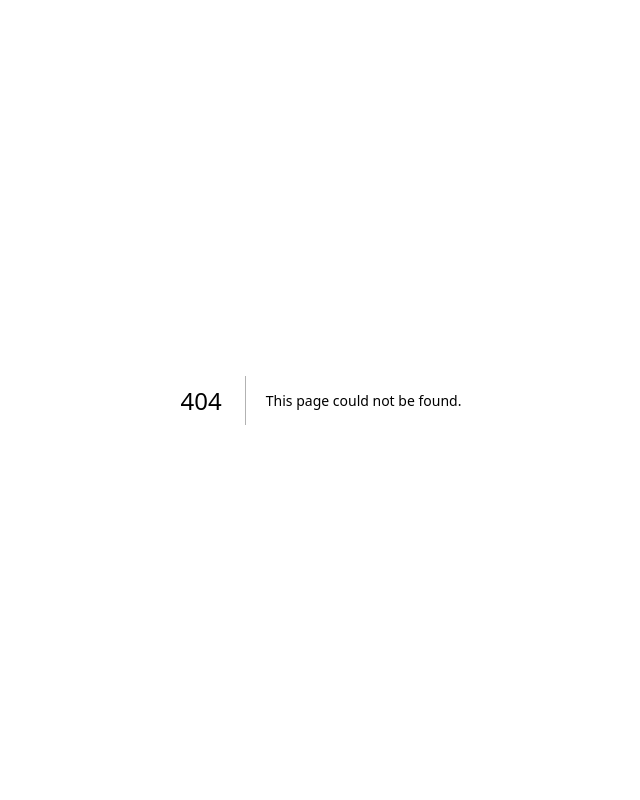
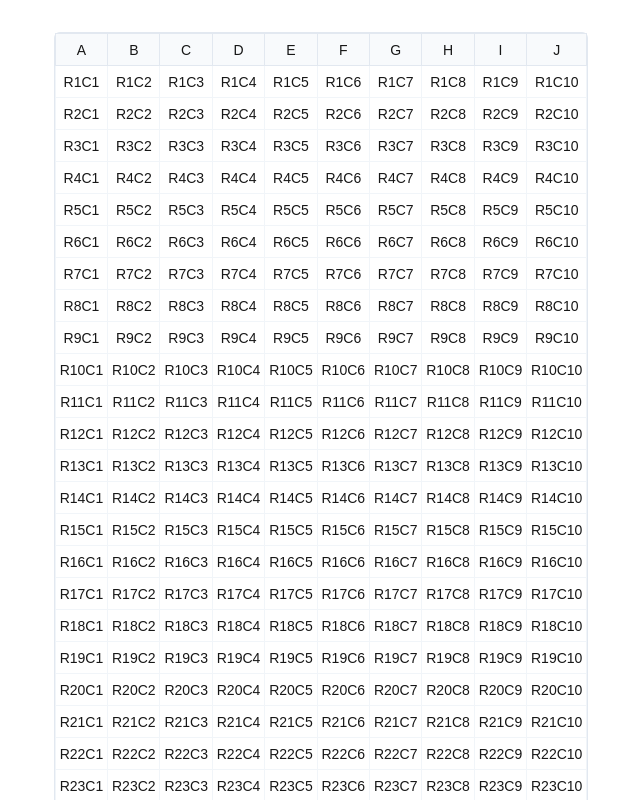
Before and after one commit to Virabyan99/excel-pro-mini-v3, a Next.js app: page /wb/1/1 in a window 1280 px wide. Before the commit this address had no page. Shown: the top 800 px of the page, without its empty margins (319-959 px from the left). Built offline with nearby package versions, Linux system fonts and the light colour scheme.

Commit message:
M 2 Lesson 3 done

```diff
--- a/app/page.tsx
+++ b/app/page.tsx
@@ -1,14 +1,11 @@
-import { Sheet } from '@/components/Sheet';
+import React from 'react';
 
-interface PageProps {
-  params: { wbId: string; sheetId: string };
-}
+const HomePage = () => {
+  return (
+    <div>
+      Homepage
+    </div>
+  );
+};
 
-export default function SheetPage({ params }: PageProps) {
-  const { wbId, sheetId } = params;
-  return (
-    <main className="flex min-h-screen items-start justify-center p-8">
-      <Sheet sheetId={`${wbId}/${sheetId}`} />
-    </main>
-  );
-}
+export default HomePage;
--- /dev/null
+++ b/app/wb/[wbId]/[sheedId]/page.tsx
@@ -0,0 +1,14 @@
+import { Sheet } from '@/components/Sheet';
+
+interface PageProps {
+  params: { wbId: string; sheetId: string };
+}
+
+export default function SheetPage({ params }: PageProps) {
+  const { wbId, sheetId } = params;
+  return (
+    <main className="flex min-h-screen items-start justify-center p-8">
+      <Sheet sheetId={`${wbId}/${sheetId}`} />
+    </main>
+  );
+}
--- /dev/null
+++ b/components/DemoDataLoader.tsx
@@ -0,0 +1,17 @@
+"use client";
+import { useEffect } from 'react';
+import { useStoreActions } from './StoreProvider';
+
+export function DemoDataLoader() {
+  const { setRows } = useStoreActions();
+
+  useEffect(() => {
+    const demo = Array.from({ length: 100 }, (_, r) => ({
+      id: r,
+      cells: Array.from({ length: 10 }, (_, c) => `R${r + 1}C${c + 1}`),
+    }));
+    setRows(demo);
+  }, [setRows]);
+
+  return null;
+}
--- a/components/Sheet.tsx
+++ b/components/Sheet.tsx
@@ -1,27 +1,64 @@
 import clsx from 'clsx';
+import {
+  ColumnDef,
+  createColumnHelper,
+  flexRender,
+  getCoreRowModel,
+  useReactTable,
+} from '@tanstack/react-table';
+import { useStore } from './StoreProvider';
 
 interface SheetProps {
   sheetId: string;
   className?: string;
 }
 
+const colHelper = createColumnHelper<{ id: number; cells: string[] }>();
+
+// Define 10 columns (A-J)
+const columns: ColumnDef<{ id: number; cells: string[] }>[] = Array.from(
+  { length: 10 },
+  (_, c) =>
+    colHelper.accessor((row) => row.cells[c], {
+      id: String.fromCharCode(65 + c),
+      header: () => String.fromCharCode(65 + c),
+      cell: (ctx) => ctx.getValue(),
+    })
+);
+
 export function Sheet({ sheetId, className }: SheetProps) {
-  const rows = 20;
-  const cols = 10;
+  const data = useStore((s) => s.rows);
+  const estimatedRowHeight = 32; // Placeholder for virtualisation later
+
+  const table = useReactTable({
+    data,
+    columns,
+    getCoreRowModel: getCoreRowModel(),
+  });
 
   return (
     <div className={clsx('rounded-md border border-slate-200 bg-white', className)}>
       <table className="w-full border-collapse text-sm select-none">
+        <thead>
+          {table.getHeaderGroups().map((hg) => (
+            <tr key={hg.id}>
+              {hg.headers.map((header) => (
+                <th
+                  key={header.id}
+                  className="h-8 border border-slate-200 bg-slate-50 font-medium"
+                >
+                  {flexRender(header.column.columnDef.header, header.getContext())}
+                </th>
+              ))}
+            </tr>
+          ))}
+        </thead>
         <tbody>
-          {[...Array(rows)].map((_, r) => (
-            <tr key={r}>
-              {[...Array(cols)].map((_, c) => (
-                <td
-                  key={c}
-                  className="h-8 w-32 border border-slate-100 text-center text-slate-500"
-                >
-                  {String.fromCharCode(65 + c)}
-                  {r + 1}
+          {table.getRowModel().rows.map((row) => (
+            <tr key={row.id}>
+              {row.getVisibleCells().map((cell) => (
+                <td key={cell.id} className="h-8 border border-slate-100 text-center">
+                  {flexRender(cell.column.columnDef.cell, cell.getContext())}
                 </td>
               ))}
             </tr>
--- a/components/StoreProvider.tsx
+++ b/components/StoreProvider.tsx
@@ -1,7 +1,8 @@
 "use client";
 import { createContext, useContext, useSyncExternalStore, ReactNode } from 'react';
 import { StoreApi } from 'zustand';
-import { RootState, createRootStore } from '@/store/excelStore';
+import { RootState, createRootStore, initialState } from '@/store/excelStore';
+import { DemoDataLoader } from './DemoDataLoader';
 
 // React Context
 const StoreContext = createContext<StoreApi<RootState> | null>(null);
@@ -9,15 +10,30 @@ const StoreContext = createContext<StoreApi<RootState> | null>(null);
 // StoreProvider Component
 export function StoreProvider({ children }: { children: ReactNode }) {
   const store = createRootStore();
-  return <StoreContext.Provider value={store}>{children}</StoreContext.Provider>;
+  return (
+    <StoreContext.Provider value={store}>
+      <DemoDataLoader />
+      {children}
+    </StoreContext.Provider>
+  );
 }
 
-// Primary Hook
+// Hook for selecting state
 export function useStore<T>(selector: (state: RootState) => T): T {
   const store = useContext(StoreContext);
   if (!store) throw new Error('StoreProvider missing above in React tree');
   return useSyncExternalStore(
     store.subscribe,
-    () => selector(store.getState())
+    () => selector(store.getState()),
+    () => selector(initialState) // Provide initial state for SSR
   );
 }
+
+// Hook for accessing actions
+export function useStoreActions() {
+  const store = useContext(StoreContext);
+  if (!store) throw new Error('StoreProvider missing above in React tree');
+  return {
+    setRows: store.getState().setRows,
+  };
+}
--- a/package.json
+++ b/package.json
@@ -9,6 +9,7 @@
     "lint": "next lint"
   },
   "dependencies": {
+    "@tanstack/react-table": "^8.21.3",
     "clsx": "^2.1.1",
     "immer": "^10.1.1",
     "next": "15.3.3",
--- a/store/excelStore.ts
+++ b/store/excelStore.ts
@@ -1,6 +1,6 @@
-import { createStore, type StoreApi } from 'zustand';
-import { immer } from 'zustand/middleware/immer';
-import { devtools } from 'zustand/middleware';
+import { createStore } from "zustand";
+import { devtools } from "zustand/middleware";
+import { immer } from "zustand/middleware/immer";
 
 // Define Slices
 interface WorkbookSlice {
@@ -11,18 +11,29 @@ interface UiSlice {
   theme: 'light' | 'dark';
 }
 
-export type RootState = WorkbookSlice & UiSlice;
+interface GridSlice {
+  rows: { id: number; cells: string[] }[];
+}
+
+export type RootState = WorkbookSlice & UiSlice & GridSlice;
+
+// Initial state for SSR
+export const initialState: RootState = {
+  workbooks: {},
+  theme: 'light',
+  rows: [],
+};
 
 // Root State Initializer
-const rootInitializer = immer<RootState>(() => ({
-  workbooks: {},
-  theme: 'light',
-}));
+const rootInitializer = (set: any, get: any) => ({
+  ...initialState,
+  setRows: (rows: { id: number; cells: string[] }[]) => set({ rows }),
+});
 
-// Create Store with DevTools
+// Create Store with DevTools and Immer
 const enhancer =
   process.env.NODE_ENV === 'development'
-    ? devtools
-    : <S extends object>(f: (set: any) => S) => f;
+    ? (config: any) => devtools(immer(config))
+    : immer;
 
-export const createRootStore = () => createStore(enhancer(immer(rootInitializer)));
+export const createRootStore = () => createStore(enhancer(rootInitializer));
```
Also changed, not shown: 1 other file (tests, documents, lock files or other folders).
